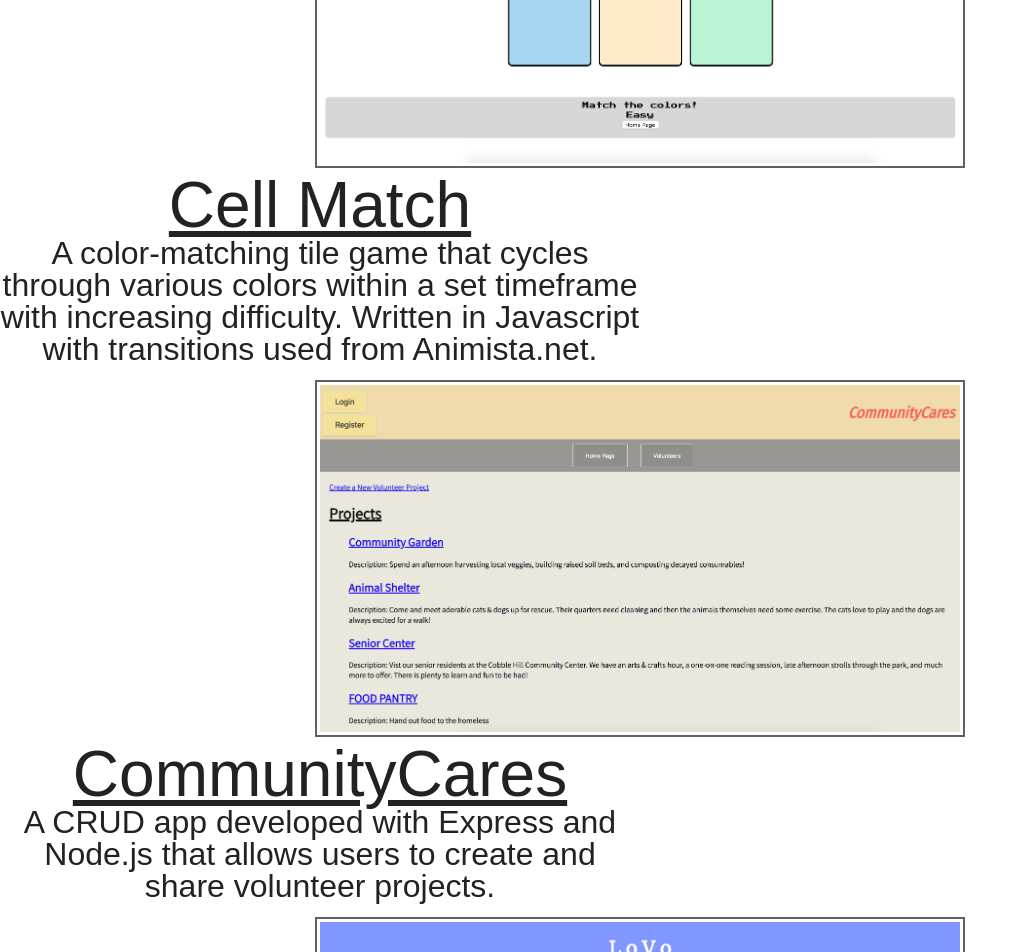
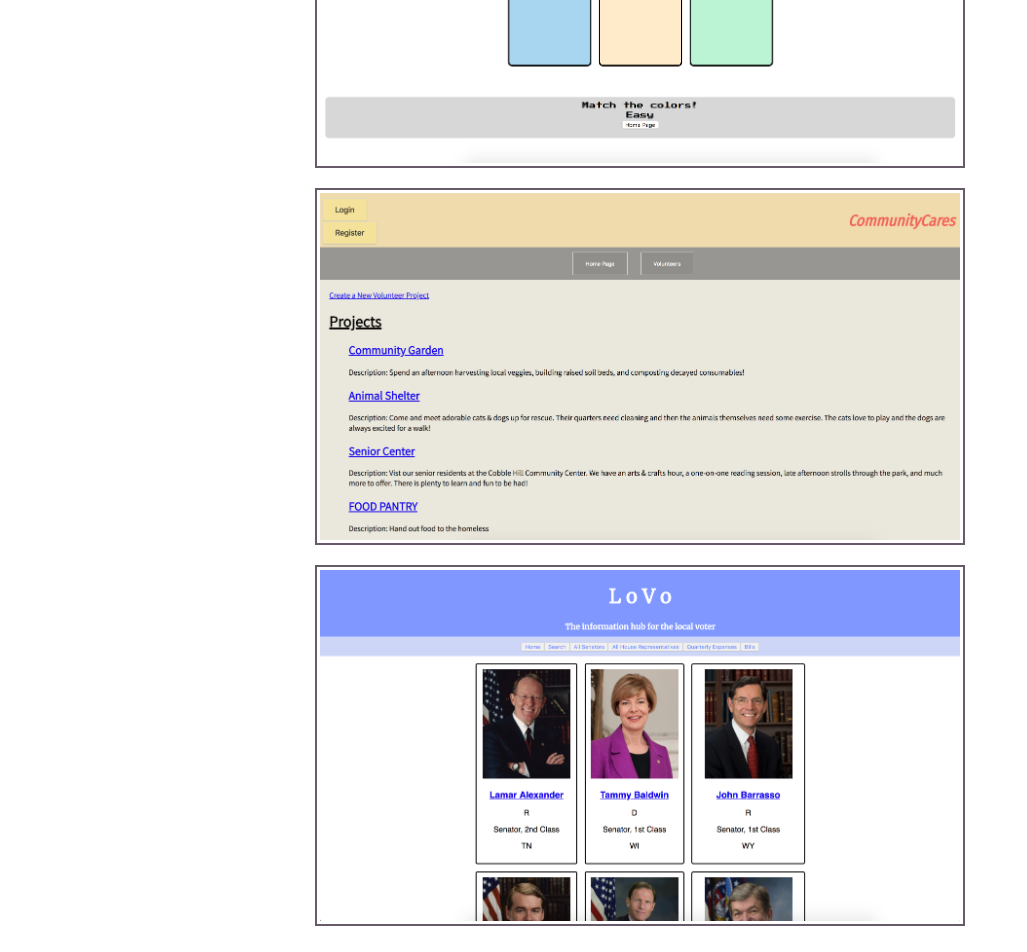
Before and after one commit to brooklynbodega/Portfolio-V2, a React (Create React App) app: page /projects in a window 1280 px wide. Shown: the part 400-1352 px from the top of the page, without its empty margins (0-1027 px from the left). Built offline with nearby package versions, Linux system fonts and the light colour scheme; a web font is replaced by a local one.

Commit message:
hover feature functioning but improperly

```diff
--- a/src/App.css
+++ b/src/App.css
@@ -79,11 +79,11 @@ html {
 
  .projects-wrapper {
    font-size: 2em;
+   text-align: center;
  }
 
  .projects {
-   /* width: 50%; */
-   text-align: center;
+   position: relative;
  }
 
  .projects a {
@@ -100,21 +100,30 @@ html {
   text-decoration: underline;
 }
 
-.projects img {
-  /* display: block; */
-  margin-top: 15px;
-  padding: 3px;
+.project-image {
   border: solid rgb(103, 91, 106) 2px;
   /* box-shadow: 0 8px 6px -6px black; */
   height: 50%;
   width: 50%;
+  margin-top: 15px;
+  padding: 3px;
+  /* position: relative; */
+}
+
+.image-container {
+  /* position: relative;  */
 }
 
 .description {
   text-decoration: none;
-  position: relative;
-  width: 50%;
-  /* visibility: hidden; */
+  padding: 0% 25%;
+
+  background: rgb(0, 0, 0);
+  bottom: 0;
+  color: rgb(241, 241, 241);
+  opacity :0;
+  position: absolute;
+  transition: .5s ease;
 }
 
 .description > h2 {
@@ -127,8 +136,9 @@ html {
   text-decoration: none;
 }
 
-img:hover {
-  background-color: rgb(0,0,0);
+.image-container:hover .description {
+  opacity: 1;
+  /* background-color: rgb(0,0,0); */
 }
 
 #Bio {
--- a/src/Components/Projects.js
+++ b/src/Components/Projects.js
@@ -6,32 +6,32 @@ class Projects extends Component {
     return (
       <div className="projects-wrapper">
         <div className="projects" id="project-one">
-            <a href="https://brooklynbodega.github.io/Project-01/">
+            <a className="image-container" href="https://brooklynbodega.github.io/Project-01/">
               <img className="project-image" id="proj-img-one" src={ require("../images/project-1-photo-00.png")} alt="project-1"/>
               <div className="description">
-              <h2>Cell Match</h2>
+                <h2>Cell Match</h2>
                 <p>A color-matching tile game that cycles through various colors within a set timeframe with increasing difficulty. Written in Javascript with transitions used from Animista.net.
                 </p>
               </div>
             </a>
         </div>
         <div className="projects" id="project-two">
-            <a href="https://project-2-volunteer.herokuapp.com/">
+            <a className="image-container" href="https://project-2-volunteer.herokuapp.com/">
               <img className="project-image" id="proj-img-two" src={require("../images/project-2-photo-00.png")} alt="project-2"/>
               <div className="description">
                 <h2>CommunityCares</h2>
-                  <p>A CRUD app developed with Express and Node.js that allows users to create and share volunteer projects.
-                  </p>
+                <p>A CRUD app developed with Express and Node.js that allows users to create and share volunteer projects.
+                </p>
               </div>
             </a>
         </div>
         <div className="projects" id="project-three">
-            <a href="https://lovo.netlify.com/">
+            <a className="image-container" href="https://lovo.netlify.com/">
               <img className="project-image" id="proj-img-three" src={require("../images/project-4-photo-00.png")} alt="project-4"/>
               <div className="description">
                 <h2>LoVo</h2>
-                  <p>A user-facing database to assist citizens in finding information on their direct representatives at all government levels using the ProPublica API, Google Civic API, and React.
-                  </p>
+                <p>A user-facing database to assist citizens in finding information on their direct representatives at all government levels using the ProPublica API, Google Civic API, and React.
+                </p>
               </div>
             </a>
         </div>
```
